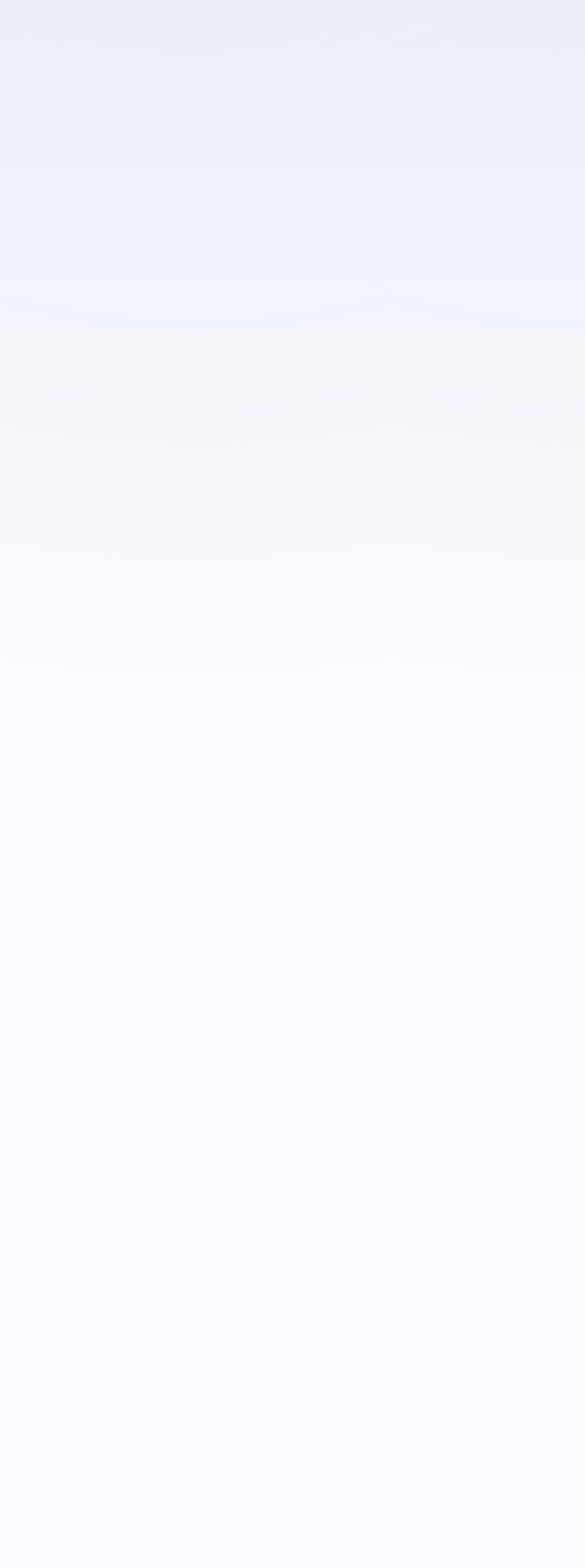
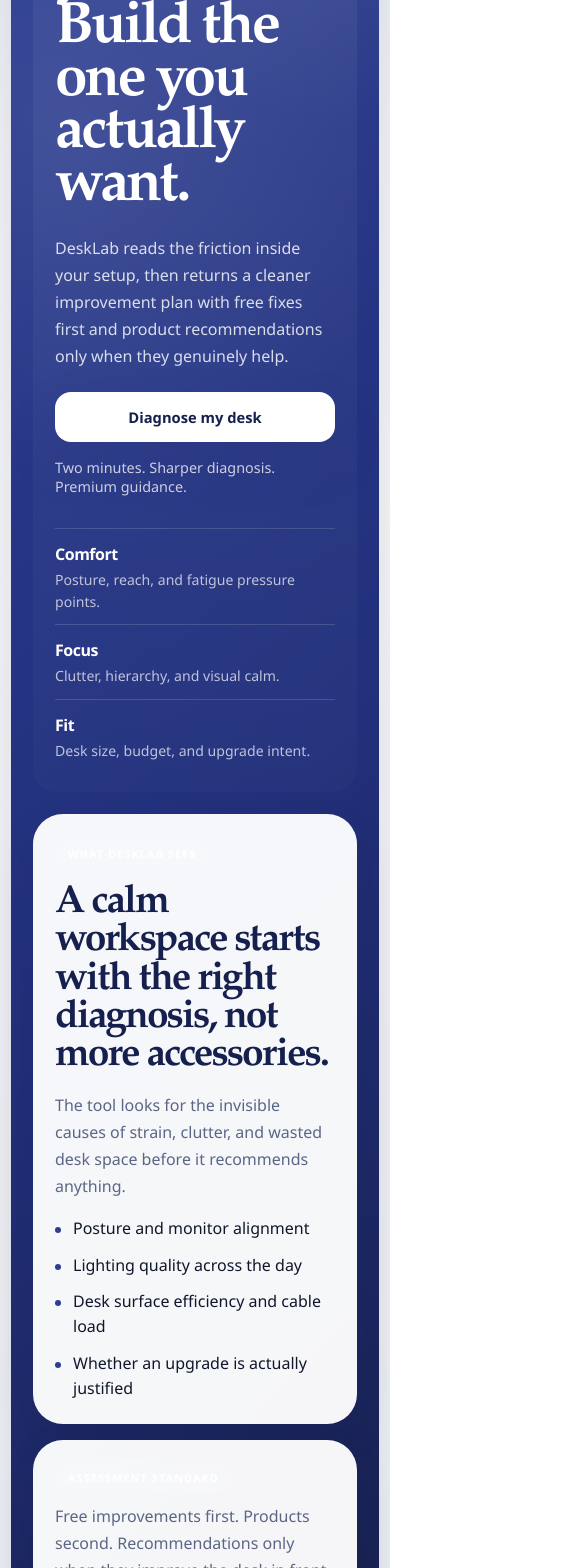
Before and after one commit to urbanmarketplace-labs/desk-advisor, a Next.js app: page / in a window 390 px wide. Shown: the part 432-2000 px from the top of the page, 585 px wide, since content can reach past the window. Built offline with nearby package versions, Linux system fonts and the light colour scheme.

Commit message:
Rebuild DeskLab into a stronger blue-led premium homepage

```diff
--- a/src/app/globals.css
+++ b/src/app/globals.css
@@ -1,19 +1,19 @@
 :root {
   --brand: #2c3e94;
-  --brand-deep: #1f2d70;
-  --brand-mid: #3850bc;
-  --brand-soft: #edf1ff;
-  --ink: #121a33;
-  --muted: #65708a;
-  --surface: #ffffff;
-  --surface-soft: #f7f8fc;
-  --line: rgba(18, 26, 51, 0.08);
-  --line-strong: rgba(44, 62, 148, 0.16);
-  --shadow: 0 28px 70px rgba(20, 28, 58, 0.08);
-  --shadow-strong: 0 34px 80px rgba(31, 45, 112, 0.24);
-  --radius-xl: 36px;
+  --brand-deep: #1f2c6a;
+  --brand-dark: #16204e;
+  --brand-soft: #eef2ff;
+  --paper: #ffffff;
+  --paper-soft: #f6f8ff;
+  --ink: #10172d;
+  --muted: #5b6686;
+  --line: rgba(16, 23, 45, 0.08);
+  --line-blue: rgba(44, 62, 148, 0.16);
+  --shadow: 0 24px 60px rgba(19, 31, 77, 0.08);
+  --shadow-strong: 0 40px 90px rgba(16, 24, 56, 0.2);
+  --radius-xl: 40px;
   --radius-lg: 28px;
-  --radius-md: 18px;
+  --radius-md: 20px;
 }
 
 * {
@@ -35,8 +35,8 @@
   color: var(--ink);
   font-family: "Aptos", "Segoe UI", "Helvetica Neue", Arial, sans-serif;
   background:
-    radial-gradient(circle at top center, rgba(44, 62, 148, 0.08), transparent 26%),
-    linear-gradient(180deg, #f3f5fb 0%, #fbfcff 32%, #f5f7fb 100%);
+    radial-gradient(circle at top, rgba(44, 62, 148, 0.08), transparent 22%),
+    linear-gradient(180deg, #f7f9ff 0%, #ffffff 34%, #f4f7ff 100%);
 }
 
 a {
@@ -55,9 +55,9 @@
 }
 
 .page {
-  width: min(1180px, calc(100% - 40px));
+  width: min(1220px, calc(100% - 40px));
   margin: 0 auto;
-  padding: 26px 0 88px;
+  padding: 28px 0 88px;
 }
 
 .siteHeader,
@@ -73,21 +73,22 @@
 
 .siteHeader {
   justify-content: space-between;
-  gap: 20px;
-  margin-bottom: 22px;
+  gap: 24px;
+  margin-bottom: 18px;
 }
 
 .brandLockup {
   display: inline-flex;
   align-items: center;
+  gap: 14px;
 }
 
-.brandWordmark {
+.brandLogo {
   display: block;
   width: auto;
-  height: 64px;
+  height: 78px;
   object-fit: contain;
-  filter: drop-shadow(0 10px 24px rgba(31, 45, 112, 0.12));
+  filter: drop-shadow(0 16px 30px rgba(20, 29, 72, 0.16));
 }
 
 .ghostButton,
@@ -96,7 +97,7 @@
 .pillChoice,
 .textarea {
   border: 1px solid var(--line);
-  background: rgba(255, 255, 255, 0.88);
+  background: rgba(255, 255, 255, 0.92);
 }
 
 .ghostButton,
@@ -105,36 +106,36 @@
   display: inline-flex;
   align-items: center;
   justify-content: center;
-  min-height: 48px;
-  padding: 12px 18px;
-  border-radius: 999px;
+  min-height: 50px;
+  padding: 12px 20px;
+  border-radius: 16px;
   font-size: 0.92rem;
   font-weight: 700;
   transition:
     transform 0.18s ease,
     opacity 0.18s ease,
     box-shadow 0.18s ease,
-    background 0.18s ease;
+    background 0.18s ease,
+    border-color 0.18s ease;
 }
 
 .ghostButton,
 .secondaryButton {
   color: var(--ink);
-  box-shadow: 0 10px 24px rgba(20, 28, 58, 0.04);
+  box-shadow: 0 12px 28px rgba(19, 31, 77, 0.05);
   cursor: pointer;
 }
 
 .primaryButton {
   color: #fff;
-  background: linear-gradient(180deg, var(--brand-mid) 0%, var(--brand-deep) 100%);
-  box-shadow: 0 18px 36px rgba(44, 62, 148, 0.22);
+  background: linear-gradient(180deg, #3348ab 0%, #24337d 100%);
+  box-shadow: 0 22px 46px rgba(36, 51, 125, 0.24);
   cursor: pointer;
 }
 
 .lightButton {
-  color: var(--brand-deep);
-  background: linear-gradient(180deg, #ffffff 0%, #eef2ff 100%);
-  box-shadow: 0 16px 30px rgba(16, 24, 56, 0.16);
+  color: var(--brand-dark);
+  background: #ffffff;
 }
 
 .primaryButton:hover,
@@ -147,7 +148,7 @@
 
 .primaryButton:disabled,
 .secondaryButton:disabled {
-  opacity: 0.44;
+  opacity: 0.45;
   cursor: not-allowed;
   transform: none;
   box-shadow: none;
@@ -158,23 +159,31 @@
 }
 
 .heroBackdrop {
-  padding: 18px;
-  border-radius: 40px;
+  padding: 26px;
+  border-radius: 44px;
   background:
-    radial-gradient(circle at top right, rgba(255, 255, 255, 0.12), transparent 24%),
-    linear-gradient(135deg, #2c3e94 0%, #22317a 58%, #1a2558 100%);
+    radial-gradient(circle at 15% 20%, rgba(255, 255, 255, 0.08), transparent 24%),
+    radial-gradient(circle at 100% 0%, rgba(255, 255, 255, 0.12), transparent 20%),
+    linear-gradient(135deg, #2c3e94 0%, #22307b 58%, #18214f 100%);
   box-shadow: var(--shadow-strong);
 }
 
 .hero {
   display: grid;
-  grid-template-columns: minmax(0, 1.2fr) minmax(300px, 0.8fr);
+  grid-template-columns: minmax(0, 1.2fr) minmax(320px, 0.8fr);
   gap: 22px;
   align-items: stretch;
 }
 
 .heroContent {
-  padding: 34px 34px 30px;
+  display: grid;
+  align-content: space-between;
+  gap: 22px;
+  min-height: 560px;
+  padding: 30px;
+  border-radius: 34px;
+  background:
+    linear-gradient(180deg, rgba(255, 255, 255, 0.06) 0%, rgba(255, 255, 255, 0.02) 100%);
   color: #fff;
 }
 
@@ -196,12 +205,12 @@
 
 .heroBadge,
 .panelKicker {
-  padding: 8px 12px;
-  background: rgba(255, 255, 255, 0.14);
+  padding: 8px 13px;
+  background: rgba(255, 255, 255, 0.12);
   color: #fff;
   font-size: 0.68rem;
   font-weight: 700;
-  letter-spacing: 0.08em;
+  letter-spacing: 0.1em;
   text-transform: uppercase;
 }
 
@@ -221,7 +230,8 @@
 .questionArea h2,
 .loadingState h2,
 .resultOverview h2,
-.compactIntro h2 {
+.compactIntro h2,
+.heroPanelTitle {
   margin: 0;
   font-family: "Iowan Old Style", "Palatino Linotype", "Book Antiqua", Georgia, serif;
   font-weight: 700;
@@ -229,10 +239,9 @@
 }
 
 .hero h1 {
-  max-width: 8.6ch;
-  margin-top: 18px;
-  font-size: clamp(3.5rem, 6vw, 6rem);
-  line-height: 0.89;
+  max-width: 10ch;
+  font-size: clamp(3.7rem, 6vw, 6.4rem);
+  line-height: 0.9;
 }
 
 .heroLead,
@@ -240,86 +249,118 @@
 .questionArea p,
 .loadingState p,
 .scoreCard p,
-.productCard p {
+.productCard p,
+.heroPanelText,
+.heroFoot p {
   font-size: 1rem;
-  line-height: 1.65;
+  line-height: 1.68;
 }
 
 .heroLead {
   max-width: 34rem;
-  margin: 18px 0 0;
+  margin: 0;
   color: rgba(255, 255, 255, 0.82);
 }
 
 .heroActions {
   gap: 16px;
   flex-wrap: wrap;
-  margin-top: 28px;
 }
 
 .heroMeta {
+  color: rgba(255, 255, 255, 0.76);
+  font-size: 0.9rem;
+}
+
+.heroHighlights {
+  display: grid;
+  grid-template-columns: repeat(3, minmax(0, 1fr));
+  gap: 12px;
+  padding-top: 10px;
+}
+
+.heroHighlights div {
+  display: grid;
+  gap: 4px;
+  padding-top: 14px;
+  border-top: 1px solid rgba(255, 255, 255, 0.14);
+}
+
+.heroHighlights strong {
+  font-size: 0.95rem;
+  letter-spacing: -0.03em;
+}
+
+.heroHighlights span {
   color: rgba(255, 255, 255, 0.7);
   font-size: 0.88rem;
+  line-height: 1.55;
 }
 
 .heroAside {
   display: grid;
-  gap: 14px;
+  gap: 16px;
 }
 
 .heroPanel,
 .heroFoot {
-  border-radius: 28px;
+  border-radius: 30px;
   background: rgba(255, 255, 255, 0.96);
   box-shadow: 0 18px 38px rgba(17, 24, 56, 0.12);
 }
 
 .heroPanel {
-  padding: 22px;
+  display: grid;
+  gap: 16px;
+  padding: 24px;
 }
 
-.heroStatGrid {
-  display: grid;
-  grid-template-columns: repeat(2, minmax(0, 1fr));
-  gap: 16px 18px;
-  margin-top: 18px;
+.heroPanelTitle {
+  font-size: clamp(2rem, 3vw, 2.8rem);
+  line-height: 0.98;
+  color: var(--brand-dark);
 }
 
-.heroStatGrid div,
-.heroMetric {
-  display: grid;
-  gap: 4px;
+.heroPanelText,
+.heroFoot p {
+  margin: 0;
+  color: var(--muted);
 }
 
-.heroStatGrid strong,
-.productTop strong,
-.insightCard strong {
-  font-size: 1rem;
-  letter-spacing: -0.03em;
+.heroList {
+  display: grid;
+  gap: 12px;
+  margin: 0;
+  padding: 0;
+  list-style: none;
 }
 
-.heroStatGrid span,
-.heroMetric span,
-.insightCard span {
-  color: var(--muted);
-  font-size: 0.88rem;
-  line-height: 1.5;
+.heroList li {
+  position: relative;
+  padding-left: 18px;
+  color: var(--ink);
+  line-height: 1.55;
+}
+
+.heroList li::before {
+  content: "";
+  position: absolute;
+  left: 0;
+  top: 0.7em;
+  width: 6px;
+  height: 6px;
+  border-radius: 50%;
+  background: var(--brand);
 }
 
 .heroFoot {
-  padding: 18px 20px;
-  gap: 14px;
   display: grid;
-}
-
-.heroMetric strong {
-  color: var(--brand-deep);
-  font-size: 1rem;
-  letter-spacing: -0.03em;
+  gap: 10px;
+  padding: 22px 24px;
 }
 
 .assessmentSection {
-  margin-top: 26px;
+  margin-top: 28px;
 }
 
 .assessmentFrame,
@@ -327,13 +368,13 @@
 .resultBlock,
 .productCard,
 .insightCard {
-  background: rgba(255, 255, 255, 0.94);
+  background: rgba(255, 255, 255, 0.96);
   border: 1px solid var(--line);
   box-shadow: var(--shadow);
 }
 
 .assessmentFrame {
-  padding: 36px;
+  padding: 34px;
   border-radius: var(--radius-xl);
 }
 
@@ -351,13 +392,15 @@
 }
 
 .assessmentIntro {
-  gap: 10px;
+  gap: 12px;
   max-width: 760px;
 }
 
 .assessmentIntro h2 {
-  font-size: clamp(2.1rem, 4vw, 3.4rem);
-  line-height: 0.98;
+  max-width: 16ch;
+  font-size: clamp(2.4rem, 4vw, 4rem);
+  line-height: 0.96;
+  color: var(--brand-dark);
 }
 
 .assessmentIntro p,
@@ -369,26 +412,26 @@
 }
 
 .introState {
-  gap: 20px;
-  margin-top: 24px;
-  padding-top: 24px;
-  border-top: 1px solid rgba(18, 26, 51, 0.08);
+  gap: 24px;
+  margin-top: 28px;
+  padding: 24px 0 0;
+  border-top: 1px solid rgba(16, 23, 45, 0.08);
 }
 
 .introPoints {
-  display: flex;
-  flex-wrap: wrap;
-  gap: 10px;
+  display: grid;
+  grid-template-columns: repeat(3, minmax(0, 1fr));
+  gap: 12px;
 }
 
 .introPoints span,
 .signalChip,
 .productMeta span {
-  padding: 8px 12px;
-  background: rgba(44, 62, 148, 0.06);
+  padding: 10px 14px;
+  background: var(--paper-soft);
   color: var(--brand);
-  font-size: 0.78rem;
-  font-weight: 600;
+  font-size: 0.8rem;
+  font-weight: 700;
 }
 
 .wideButton {
@@ -399,7 +442,7 @@
 
 .questionShell {
   gap: 24px;
-  margin-top: 28px;
+  margin-top: 30px;
 }
 
 .progressMeta,
@@ -419,13 +462,13 @@
   height: 6px;
   overflow: hidden;
   border-radius: 999px;
-  background: rgba(44, 62, 148, 0.08);
+  background: rgba(44, 62, 148, 0.1);
 }
 
 .progressFill {
   height: 100%;
   border-radius: 999px;
-  background: linear-gradient(90deg, var(--brand), #5d73db);
+  background: linear-gradient(90deg, var(--brand) 0%, #5770e8 100%);
 }
 
 .questionArea {
@@ -436,9 +479,11 @@
 
 .questionArea h2,
 .loadingState h2,
-.resultOverview h2 {
-  font-size: clamp(2rem, 4vw, 3rem);
-  line-height: 0.98;
+.resultOverview h2,
+.compactIntro h2 {
+  font-size: clamp(2.1rem, 4vw, 3.3rem);
+  line-height: 0.96;
+  color: var(--brand-dark);
 }
 
 .optionGrid {
@@ -463,7 +508,7 @@
 
 .optionButton.selected,
 .pillChoice.selected {
-  border-color: var(--line-strong);
+  border-color: var(--line-blue);
   background: rgba(44, 62, 148, 0.06);
   box-shadow: inset 0 0 0 1px rgba(44, 62, 148, 0.08);
 }
@@ -493,7 +538,7 @@
 }
 
 .textarea:focus {
-  border-color: var(--line-strong);
+  border-color: var(--line-blue);
   box-shadow: 0 0 0 4px rgba(44, 62, 148, 0.08);
 }
 
@@ -509,7 +554,7 @@
   width: 84px;
   height: 84px;
   border-radius: 50%;
-  background: radial-gradient(circle at 35% 35%, #6277df 0%, var(--brand) 45%, var(--brand-deep) 100%);
+  background: radial-gradient(circle at 35% 35%, #6a7ef0 0%, var(--brand) 45%, var(--brand-deep) 100%);
   box-shadow:
     0 0 0 14px rgba(44, 62, 148, 0.08),
     0 24px 48px rgba(44, 62, 148, 0.22);
@@ -529,11 +574,11 @@
 
 .resultShell {
   gap: 18px;
-  margin-top: 28px;
+  margin-top: 30px;
 }
 
 .resultHero {
-  grid-template-columns: minmax(260px, 0.58fr) minmax(0, 1.42fr);
+  grid-template-columns: minmax(260px, 0.56fr) minmax(0, 1.44fr);
   gap: 18px;
   align-items: stretch;
 }
@@ -543,14 +588,14 @@
   gap: 12px;
   padding: 28px;
   border-radius: var(--radius-lg);
-  background: linear-gradient(180deg, var(--brand) 0%, var(--brand-deep) 100%);
+  background: linear-gradient(180deg, var(--brand) 0%, var(--brand-dark) 100%);
   color: #fff;
   box-shadow: 0 26px 50px rgba(44, 62, 148, 0.24);
 }
 
 .scoreCard p {
   margin: 0;
-  color: rgba(255, 255, 255, 0.82);
+  color: rgba(255, 255, 255, 0.84);
 }
 
 .scoreTag,
@@ -620,6 +665,19 @@
   border-radius: 24px;
 }
 
+.heroHighlights strong,
+.productTop strong,
+.insightCard strong {
+  font-size: 1rem;
+  letter-spacing: -0.03em;
+}
+
+.insightCard span {
+  color: var(--muted);
+  font-size: 0.88rem;
+  line-height: 1.5;
+}
+
 .productsSection {
   gap: 18px;
   padding-top: 8px;
@@ -628,11 +686,6 @@
 .compactIntro {
   display: grid;
   gap: 8px;
-}
-
-.compactIntro h2 {
-  font-size: clamp(2rem, 4vw, 3rem);
-  line-height: 0.98;
 }
 
 .productGrid {
@@ -647,10 +700,6 @@
   border-radius: 24px;
 }
 
-.productTop {
-  gap: 10px;
-}
-
 .fitPill {
   background: rgba(44, 62, 148, 0.08);
   color: var(--brand);
@@ -662,18 +711,24 @@
   .resultGrid,
   .insightStrip,
   .productGrid,
-  .optionGrid {
+  .optionGrid,
+  .introPoints,
+  .heroHighlights {
     grid-template-columns: 1fr;
   }
 
+  .heroContent {
+    min-height: unset;
+  }
+
   .hero h1 {
-    max-width: 10ch;
+    max-width: 11ch;
   }
 }
 
 @media (max-width: 720px) {
   .page {
-    width: min(100% - 22px, 1180px);
+    width: min(100% - 22px, 1220px);
     padding-top: 18px;
     padding-bottom: 56px;
   }
@@ -701,25 +756,33 @@
   .heroBackdrop {
     padding-top: 22px;
     padding-bottom: 22px;
+    border-radius: 32px;
+  }
+
+  .heroContent {
+    border-radius: 24px;
   }
 
   .hero h1 {
-    font-size: clamp(3rem, 14vw, 4.6rem);
+    font-size: clamp(3rem, 15vw, 4.8rem);
   }
 
   .assessmentIntro h2,
   .questionArea h2,
   .loadingState h2,
   .resultOverview h2,
-  .compactIntro h2 {
-    font-size: clamp(1.8rem, 9vw, 2.6rem);
+  .compactIntro h2,
+  .heroPanelTitle {
+    font-size: clamp(1.9rem, 10vw, 2.8rem);
   }
 
-  .heroStatGrid {
-    grid-template-columns: 1fr;
+  .brandLogo {
+    height: 62px;
   }
 
-  .brandWordmark {
-    height: 52px;
+  .ghostButton,
+  .secondaryButton,
+  .primaryButton {
+    width: 100%;
   }
 }
```
